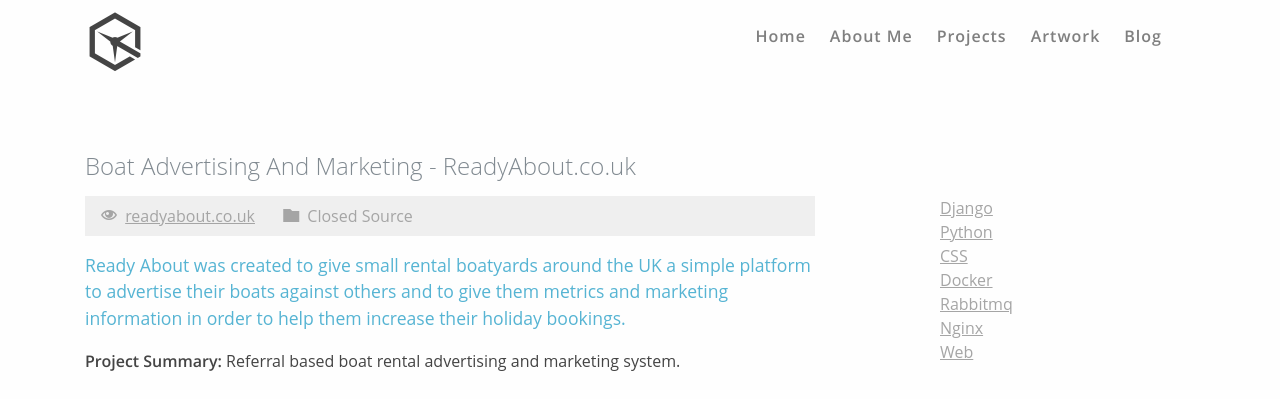
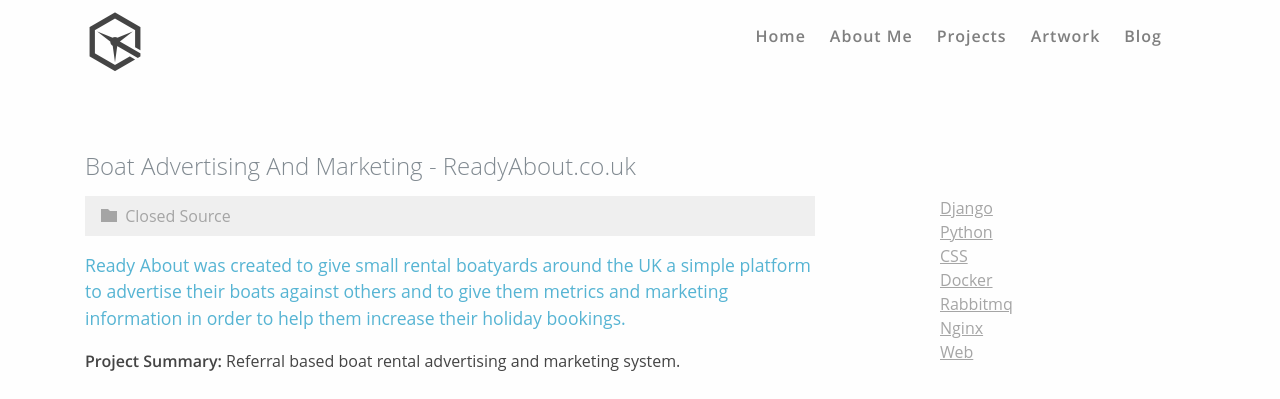
Before and after one commit to LazerCube/LazerCube.github.io, a Jekyll site: the page built from projects/_posts/2019-09-01-readyabout.markdown, in a window 1280 px wide and 900 px high. Shown: the top 399 px of the window. Built offline with Jekyll 4.4.1, drawn with Linux system fonts in a browser that asks for light colours; some web fonts are replaced.

Commit message:
Removed readyabout.co.uk link.

```diff
--- a/projects/_posts/2019-09-01-readyabout.markdown
+++ b/projects/_posts/2019-09-01-readyabout.markdown
@@ -16,7 +16,6 @@
 image: /assets/img/posts/readyabout/readyabout_thumbnail.png
 image_preview: /assets/img/posts/readyabout/readyabout_thumbnail_preview.png
 source: closed
-link: readyabout.co.uk
 ---
 
 ## About
```
